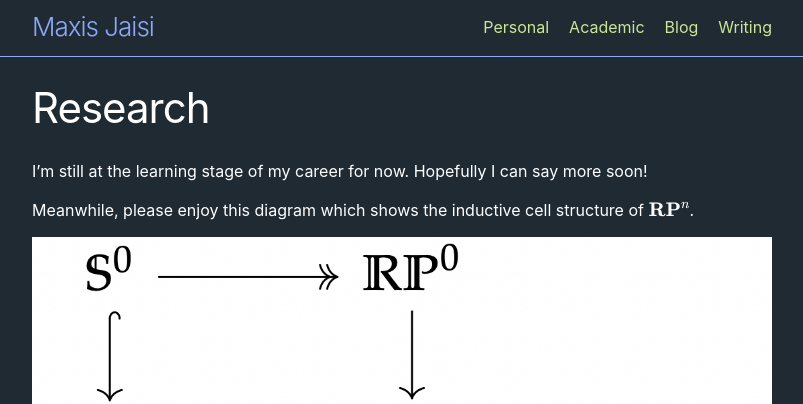
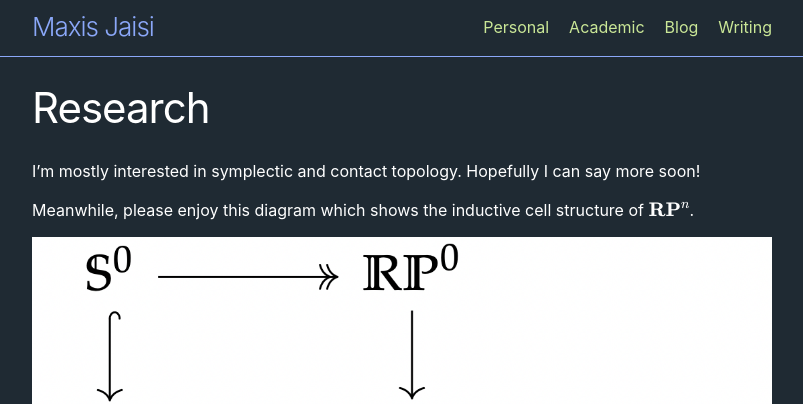
Before and after one commit to MaxisJaisi/maxisjaisi.github.io, a Jekyll site: the page built from research.md, in a window 1280 px wide. Shown: the top 404 px of the page, without its empty margins (238-1041 px from the left). Built offline with Jekyll 4.4.1, drawn with Linux system fonts in a browser that asks for light colours; formulas are drawn with MathJax 3.

Commit message:
More changes.

```diff
--- a/research.md
+++ b/research.md
@@ -4,7 +4,7 @@ title: Research
 permalink: /research/
 ---
 
-I'm still at the learning stage of my career for now. Hopefully I can say more soon!
+I'm mostly interested in symplectic and contact topology. Hopefully I can say more soon!
 
 Meanwhile, please enjoy this diagram which shows the inductive cell structure of $\mathbf{RP}^{n}$.
 
```
